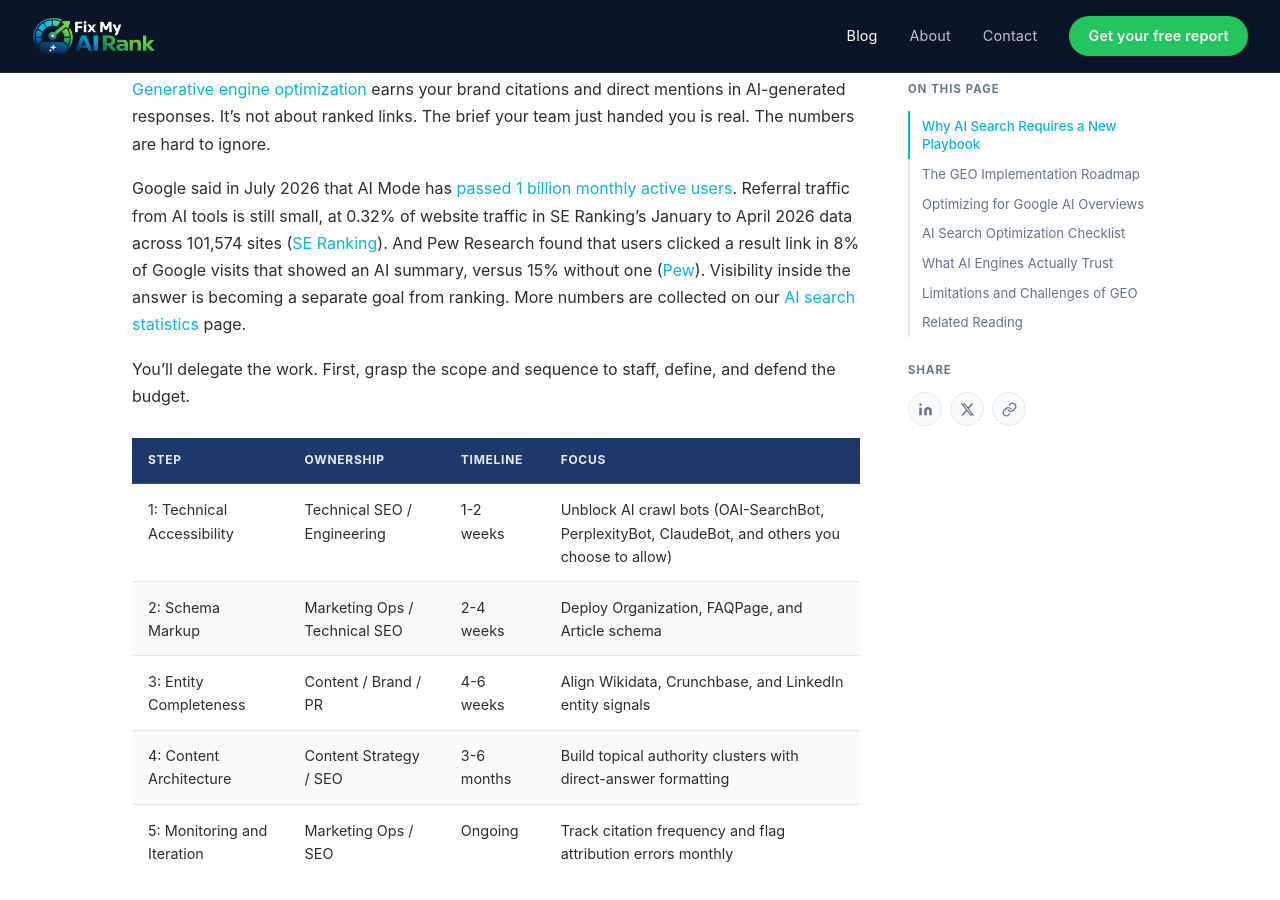
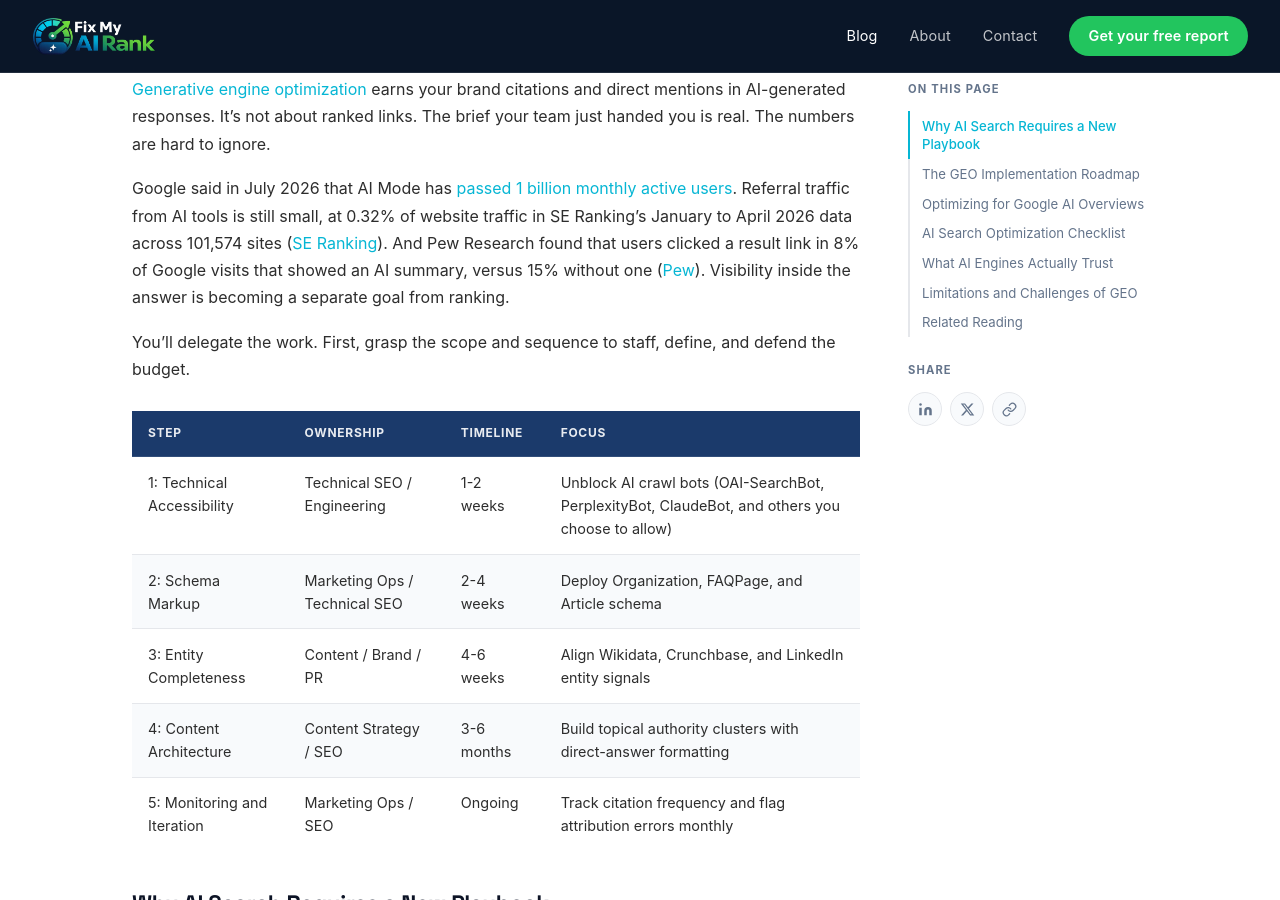
Before and after one commit to timdailey/FMAR-Website, a Jekyll site: the page built from _posts/2026-06-22-how-to-optimize-for-ai-search.md, in a window 1280 px wide and 900 px high, scrolled down 688 px. Built offline with Jekyll 4.4.1, drawn with Linux system fonts in a browser that asks for light colours; some web fonts are replaced; comment, search, counter and statistics services are not loaded.

Commit message:
Remove link to a page that is not yet live on Nov 12
Queued for publication on 2026-11-12.

Co-Authored-By: Claude Sonnet 5.5 <noreply@anthropic.com>
(cherry picked from commit ac1fb32dcc3dc4d0672525c0441e6524d8f03cdf)

```diff
--- a/_posts/2026-06-22-how-to-optimize-for-ai-search.md
+++ b/_posts/2026-06-22-how-to-optimize-for-ai-search.md
@@ -37,7 +37,7 @@ faq:
 
 [Generative engine optimization]({{ '/what-is-generative-engine-optimization-geo/' | relative_url }}) earns your brand citations and direct mentions in AI-generated responses. It's not about ranked links. The brief your team just handed you is real. The numbers are hard to ignore.
 
-Google said in July 2026 that AI Mode has [passed 1 billion monthly active users](https://blog.google/company-news/inside-google/message-ceo/alphabet-earnings-q2-2026/). Referral traffic from AI tools is still small, at 0.32% of website traffic in SE Ranking's January to April 2026 data across 101,574 sites ([SE Ranking](https://seranking.com/blog/ai-traffic-study/)). And Pew Research found that users clicked a result link in 8% of Google visits that showed an AI summary, versus 15% without one ([Pew](https://www.pewresearch.org/short-reads/2025/07/22/google-users-are-less-likely-to-click-on-links-when-an-ai-summary-appears-in-the-results/)). Visibility inside the answer is becoming a separate goal from ranking. More numbers are collected on our [AI search statistics]({{ '/blog/ai-search-statistics/' | relative_url }}) page.
+Google said in July 2026 that AI Mode has [passed 1 billion monthly active users](https://blog.google/company-news/inside-google/message-ceo/alphabet-earnings-q2-2026/). Referral traffic from AI tools is still small, at 0.32% of website traffic in SE Ranking's January to April 2026 data across 101,574 sites ([SE Ranking](https://seranking.com/blog/ai-traffic-study/)). And Pew Research found that users clicked a result link in 8% of Google visits that showed an AI summary, versus 15% without one ([Pew](https://www.pewresearch.org/short-reads/2025/07/22/google-users-are-less-likely-to-click-on-links-when-an-ai-summary-appears-in-the-results/)). Visibility inside the answer is becoming a separate goal from ranking.
 
 You'll delegate the work. First, grasp the scope and sequence to staff, define, and defend the budget.
 
```
